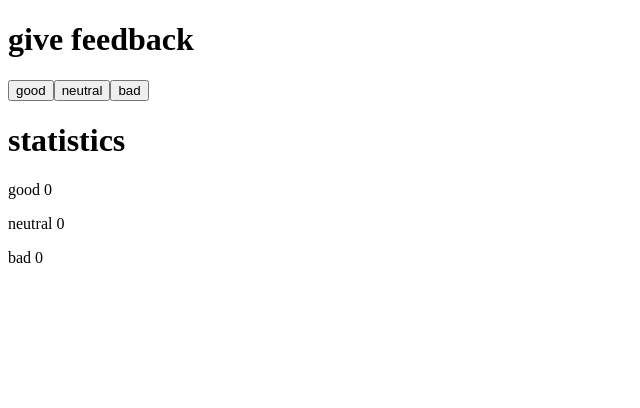
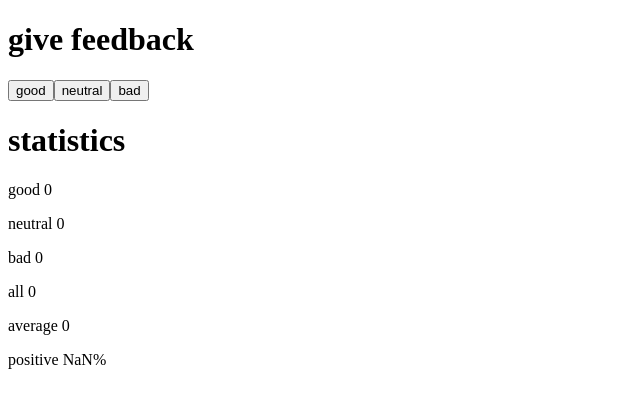
Before and after one commit to dun1a/Summer-FullStack-course, a React (Vite) app in the folder part1-exercises/unicafe-task/: page / in a window 1280 px wide. Shown: the top 408 px of the page, without its empty margins (0-640 px from the left). Built offline with nearby package versions, Linux system fonts and the light colour scheme.

Commit message:
task 1.7

```diff
--- a/part1-exercises/unicafe-task/src/App.jsx
+++ b/part1-exercises/unicafe-task/src/App.jsx
@@ -1,4 +1,50 @@
 import {useState} from 'react'
+
+// task 1.6
+// const Button = (props) => {
+//   return (
+
+//     <button onClick={props.onClick} > {props.text} </button>
+//   )
+
+
+// }
+
+// const App = () => {
+// const [goodCounter, setGoodCounter] = useState(0)
+// const [neutralCounter, setNeutralCounter] = useState(0)
+// const [badCounter, setBadCounter] = useState(0)
+
+// const handleGoodClick = () => {
+//   setGoodCounter(goodCounter + 1)
+// }
+
+// const handleNeutralClick = () => {
+//   setNeutralCounter(neutralCounter + 1)
+// }
+
+// const handleBadClick = () => {
+//   setBadCounter(badCounter + 1)
+// }
+
+// return (
+//   <div>
+//     <h1> give feedback </h1>
+
+//     <Button onClick={handleGoodClick} text='good' />
+//     <Button onClick={handleNeutralClick} text = 'neutral' />
+//     <Button onClick={handleBadClick} text = 'bad' />
+
+//     <h1> statistics </h1>
+//     <p> good {goodCounter}</p>
+//     <p> neutral {neutralCounter}</p>
+//     <p> bad {badCounter}</p>
+//   </div>
+// )
+
+// }
+
+// task 1.7
 
 const Button = (props) => {
   return (
@@ -26,6 +72,10 @@ const handleBadClick = () => {
   setBadCounter(badCounter + 1)
 }
 
+const all = goodCounter + neutralCounter + badCounter
+const average = (all / 3)
+const positivereviews = parseFloat((goodCounter / all) * 100).toFixed(2)
+
 return (
   <div>
     <h1> give feedback </h1>
@@ -38,6 +88,9 @@ return (
     <p> good {goodCounter}</p>
     <p> neutral {neutralCounter}</p>
     <p> bad {badCounter}</p>
+    <p> all {all} </p>
+    <p> average {average}</p>
+    <p> positive {positivereviews}%</p>
   </div>
 )
 
```
